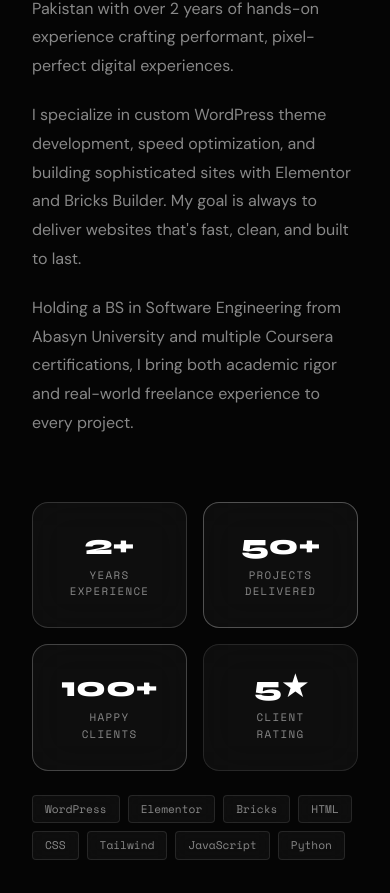
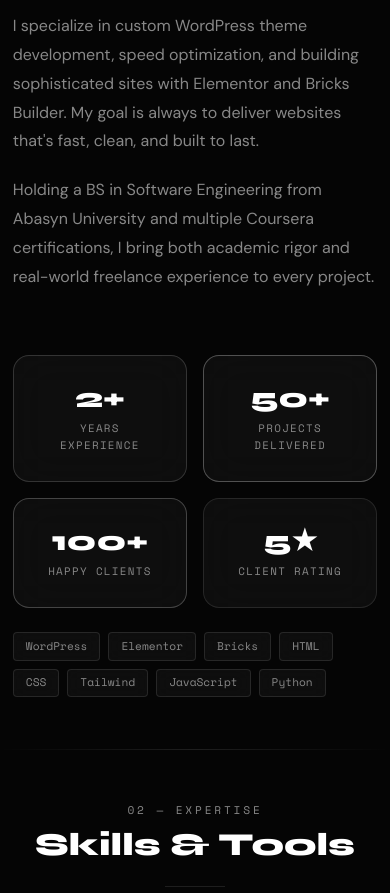
Before and after one commit to afaqkhan6699/afaq-portfolio, a Next.js app: page / in a window 390 px wide. Shown: the part 1104-1997 px from the top of the page. Built offline with nearby package versions, Linux system fonts and the light colour scheme.

Commit message:
Reduce mobile spacing across site

```diff
--- a/app/globals.css
+++ b/app/globals.css
@@ -300,9 +300,38 @@ a{text-decoration:none;color:inherit;}
   .cta-card{padding:1.75rem;} .cta-card-inner{flex-direction:column;text-align:center;}
   .page-hero-stats{gap:1.25rem;} .ph-stat-divider{display:none;}
   .footer-inner{flex-direction:column;align-items:flex-start;}
+
+  /* Global mobile spacing tighten-up, including inline-styled sections */
+  .container,.container-narrow{padding:0 1rem;}
+  #hero{padding:6rem 1rem 2.5rem !important;}
+  #about,#skills,#experience,#education{padding:4rem 1rem !important;}
+  #contact{padding:4rem 1rem 2.5rem !important;}
+  .page-hero{padding:6rem 1rem 2.5rem;min-height:48vh;}
+  .projects-main-section{padding:3.5rem 0 4.5rem;}
+  .contact-info-section{padding:3.5rem 0;}
+  .contact-form-section{padding:2.25rem 0 4.5rem;}
+  .cta-strip{padding:2.5rem 0;}
+
+  .section-header{margin-bottom:2rem;}
+  .project-filters{margin-bottom:2rem;}
+  .timeline-item{padding-left:1.75rem;margin-bottom:2rem;}
+  .exp-card,.skill-card,.edu-timeline-card{padding:1.25rem 1rem !important;}
+  .cip-item,.availability-card,.social-link-card{padding:1rem !important;}
+  .contact-form-card{padding:1.1rem;}
+  .form-tabs{gap:.75rem;margin-bottom:1.5rem;}
+  .form-tab-btn{padding:1rem 1.1rem;}
 }
 @media(max-width:480px){
   .cf-checkboxes{grid-template-columns:1fr;}
   .projects-grid{grid-template-columns:1fr;}
   .form-tab-btn{min-width:unset;}
+
+  .container,.container-narrow{padding:0 .8rem;}
+  #hero{padding:5.5rem .8rem 2rem !important;}
+  #about,#skills,#experience,#education{padding:3.25rem .8rem !important;}
+  #contact{padding:3.25rem .8rem 2rem !important;}
+  .page-hero{padding:5.5rem .8rem 2rem;}
+  .cta-card{padding:1.1rem !important;}
+  .footer-inner{padding:1.5rem .8rem 1rem;}
+  .footer-bottom{padding:1rem .8rem;}
 }
```
